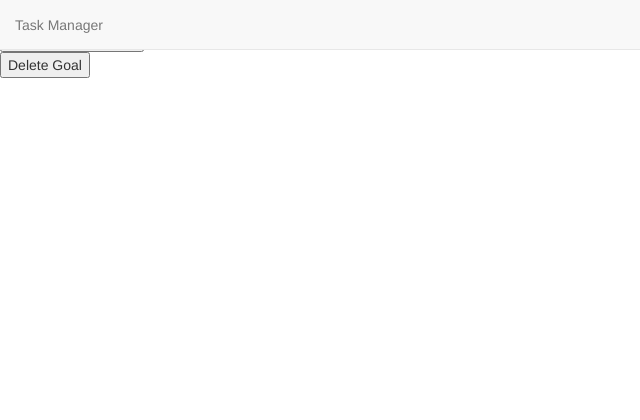
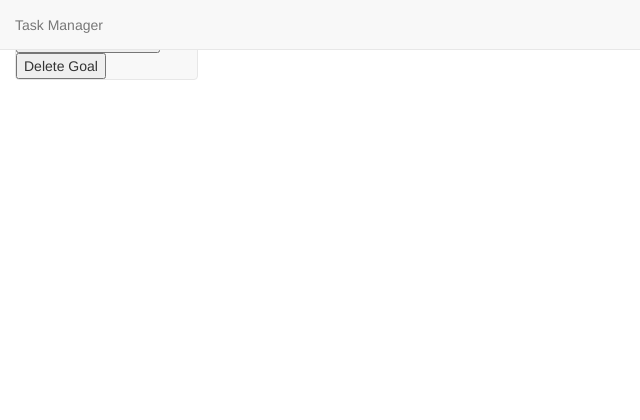
Before and after one commit to yfalcon8/task_manager, a Python web app: template templates/goals.html in a window 1280 px wide. Shown: the top 420 px of the page, without its empty margins (0-640 px from the left). Run offline with Jinja, Linux system fonts and the light colour scheme; the template is opened without the code that fills it, so the values that code supplies are empty; some libraries are stand-ins or nearby versions.

Commit message:
Tasks and Goals -Bootstrap for left nav bar -High level divs with comments so others can update as they want

```diff
--- a/templates/goals.html
+++ b/templates/goals.html
@@ -5,12 +5,20 @@
 {% endblock %}
 {% block content %}
 <!-- This div will be the fixed left bar for the user to click to act on the goals that are in the "main goal page div" below -->
-<div id="left_bar">
-    <button id="add_goal">Add Goal</button><br>
-    <button id="complete_goal">Mark Goal Complete</button><br>
-    <button id="delete_goal">Delete Goal</button><br>
-</div>
+<div class="container-fluid">
+    <div class="row">
+        <div class="col-sm-3 col-lg-2" id="left_bar">
+            <nav class="navbar navbar-default navbar-fixed-side">
+                <button id="add_goal">Add Goal</button><br>
+                <button id="complete_goal">Mark Goal Complete</button><br>
+                <button id="delete_goal">Delete Goal</button><br>
+            </nav>
+        </div>
 <!-- This div is the main div where the user will see their current goals -->
-<div id="main_goal_div">
+        <div id="main_goal_div" class="col-sm-9 col-lg-10">
+            <!-- Content  -->
+
+        </div>
+    </div>
 </div>
 {% endblock %}
```
Also changed, not shown: templates/tasks.html (+13 -6 lines).
